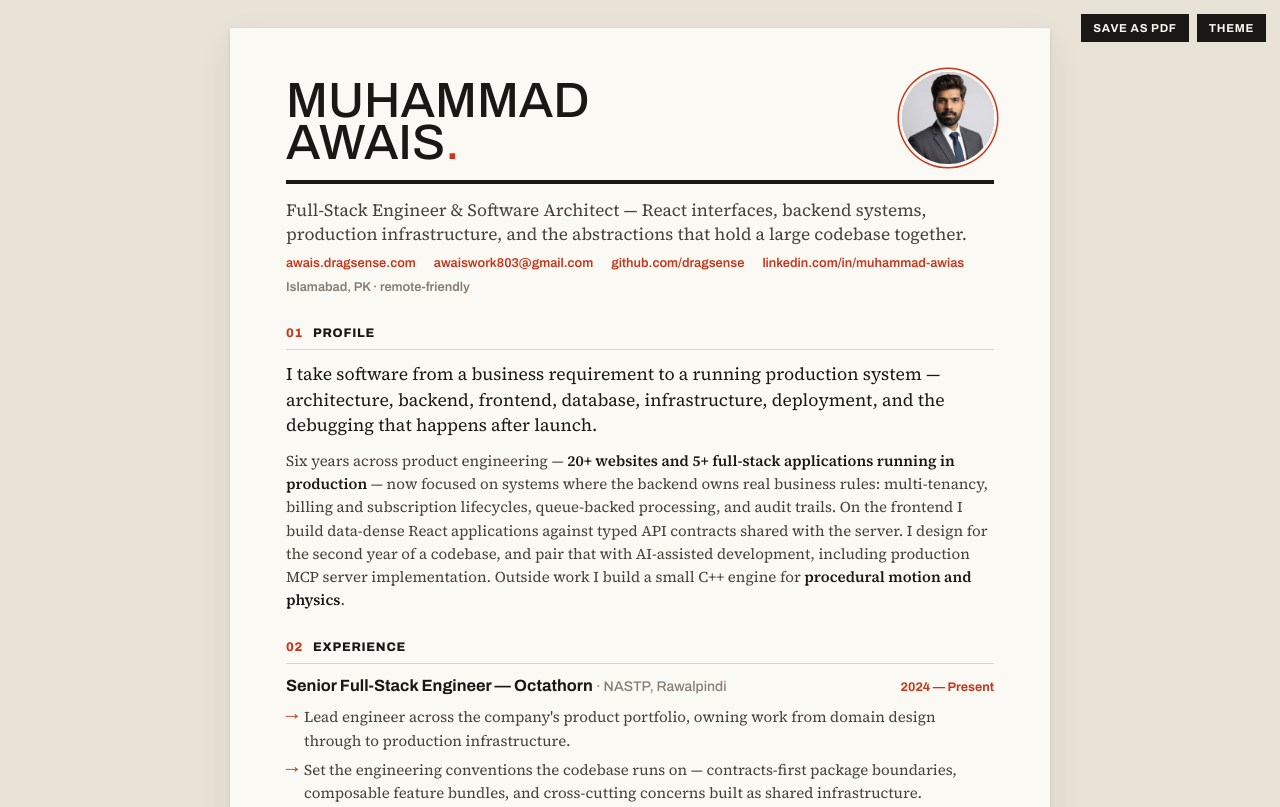
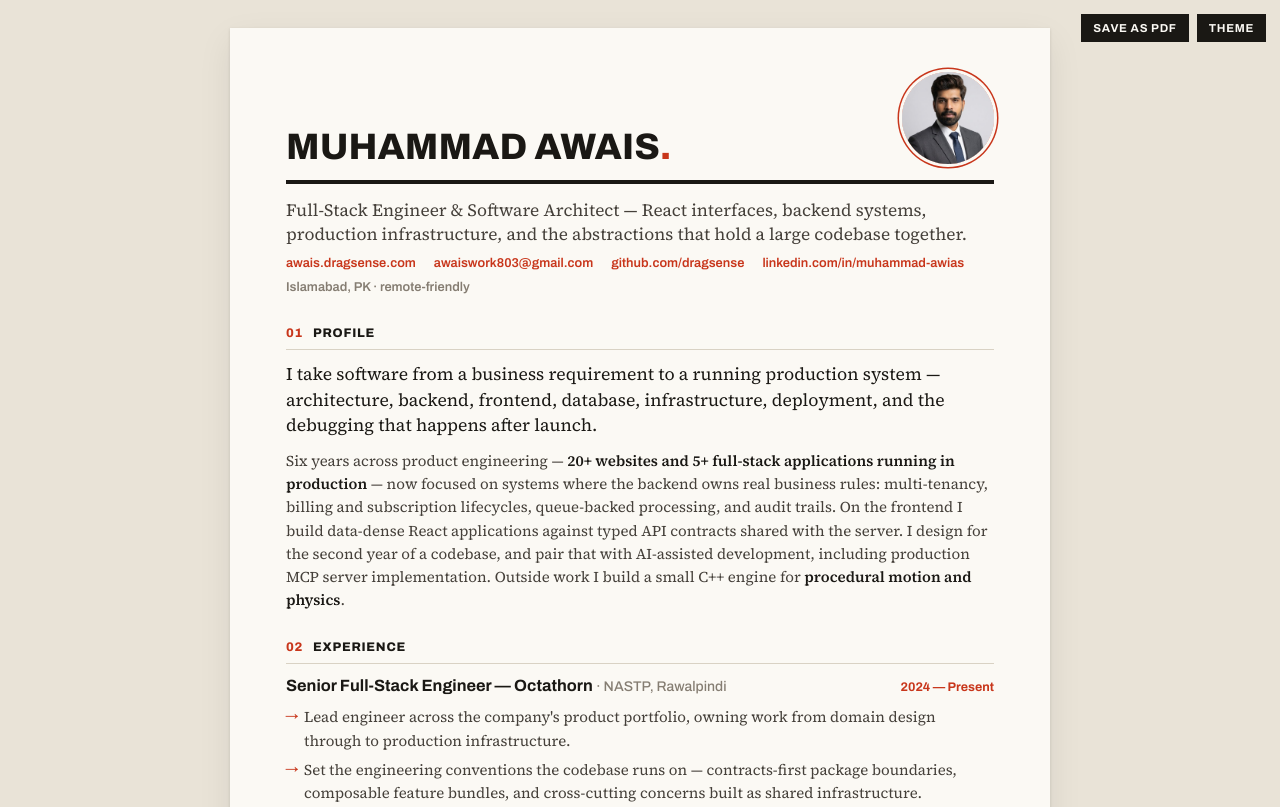
Before and after one commit to dragsense/portfolio, a plain HTML site: page public/cv.html in a window 1280 px wide. Shown: the top 807 px of the page. Drawn offline with Linux system fonts and the light colour scheme.

Commit message:
CV: name on one line, bold, smaller
Co-Authored-By: Claude Opus 5.5 <noreply@anthropic.com>

```diff
--- a/public/cv.html
+++ b/public/cv.html
@@ -89,9 +89,9 @@
   h1 {
     font-family: var(--f-display);
     font-stretch: 75%;
-    font-weight: 500;
+    font-weight: 800;
     text-transform: uppercase;
-    font-size: clamp(2.2rem, 7vw, 3.1rem);
+    font-size: clamp(1.7rem, 5.5vw, 2.3rem);
     line-height: 0.86;
     margin: 0;
   }
@@ -279,7 +279,7 @@
     body { font-size: 9.8pt; line-height: 1.42; -webkit-print-color-adjust: exact; print-color-adjust: exact; }
     .toolbar { display: none; }
     .sheet { margin: 0; max-width: none; width: auto; padding: 13mm 15mm; box-shadow: none; -webkit-box-decoration-break: clone; box-decoration-break: clone; }
-    h1 { font-size: 26pt; }
+    h1 { font-size: 20pt; }
     .photo { width: 58px; height: 58px; }
     .head-sub { font-size: 10.6pt; }
     .contact { font-size: 8.2pt; }
@@ -308,7 +308,7 @@
 
   <header>
     <div class="head">
-      <h1>Muhammad<br>Awais<span>.</span></h1>
+      <h1>Muhammad Awais<span>.</span></h1>
       <img class="photo" src="/awais-profile.jpg" width="480" height="528" alt="Muhammad Awais">
     </div>
     <p class="head-sub">Full-Stack Engineer &amp; Software Architect — React interfaces, backend systems, production infrastructure, and the abstractions that hold a large codebase together.</p>
```
